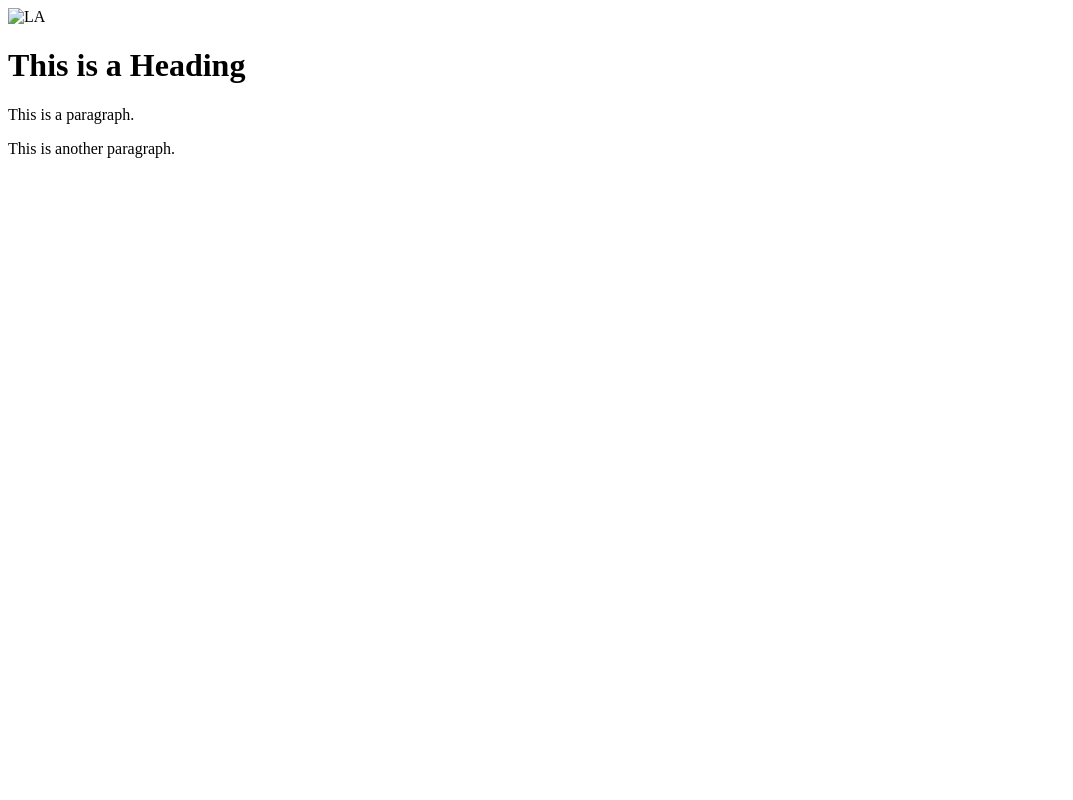
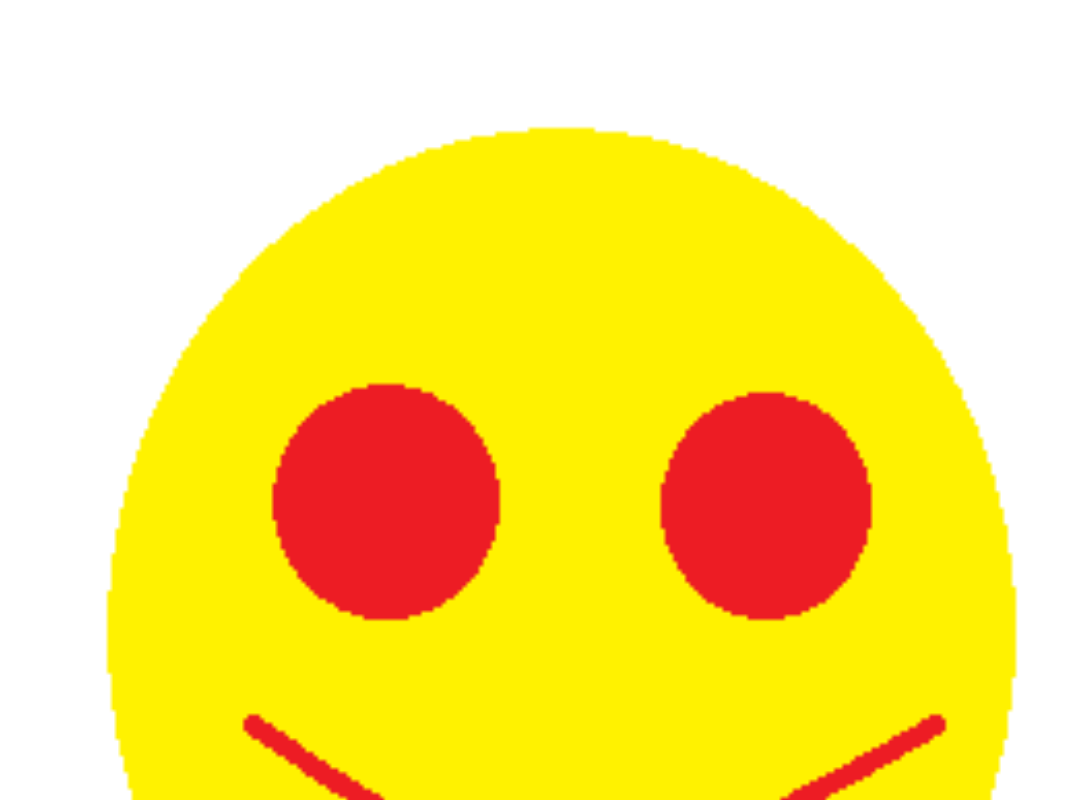
Before and after one commit to arjankc/Tuesday-man, a plain HTML site: page index.html in a window 1280 px wide. Shown: the top 800 px of the page, without its empty margins (0-1073 px from the left). Drawn offline with Linux system fonts and the light colour scheme.

Commit message:
Update index.html
changed the text

```diff
--- a/index.html
+++ b/index.html
@@ -1,13 +1,13 @@
 <!DOCTYPE html>
 <html lang="en">
    <meta charset="UTF-8">
-   <title>Page Title</title>
+   <title>Tuesday Man</title>
    <meta name="viewport" content="width=device-width,initial-scale=1">
    <link rel="stylesheet" href="">
    <style></style>
    <script src=""></script>
    <body>
-      <img src="img_la.jpg" alt="LA" style="width:100%">
+      <img src="assets/smile.png" alt="LA" style="width:100%">
       <div class="">
          <h1>This is a Heading</h1>
          <p>This is a paragraph.</p>
```
